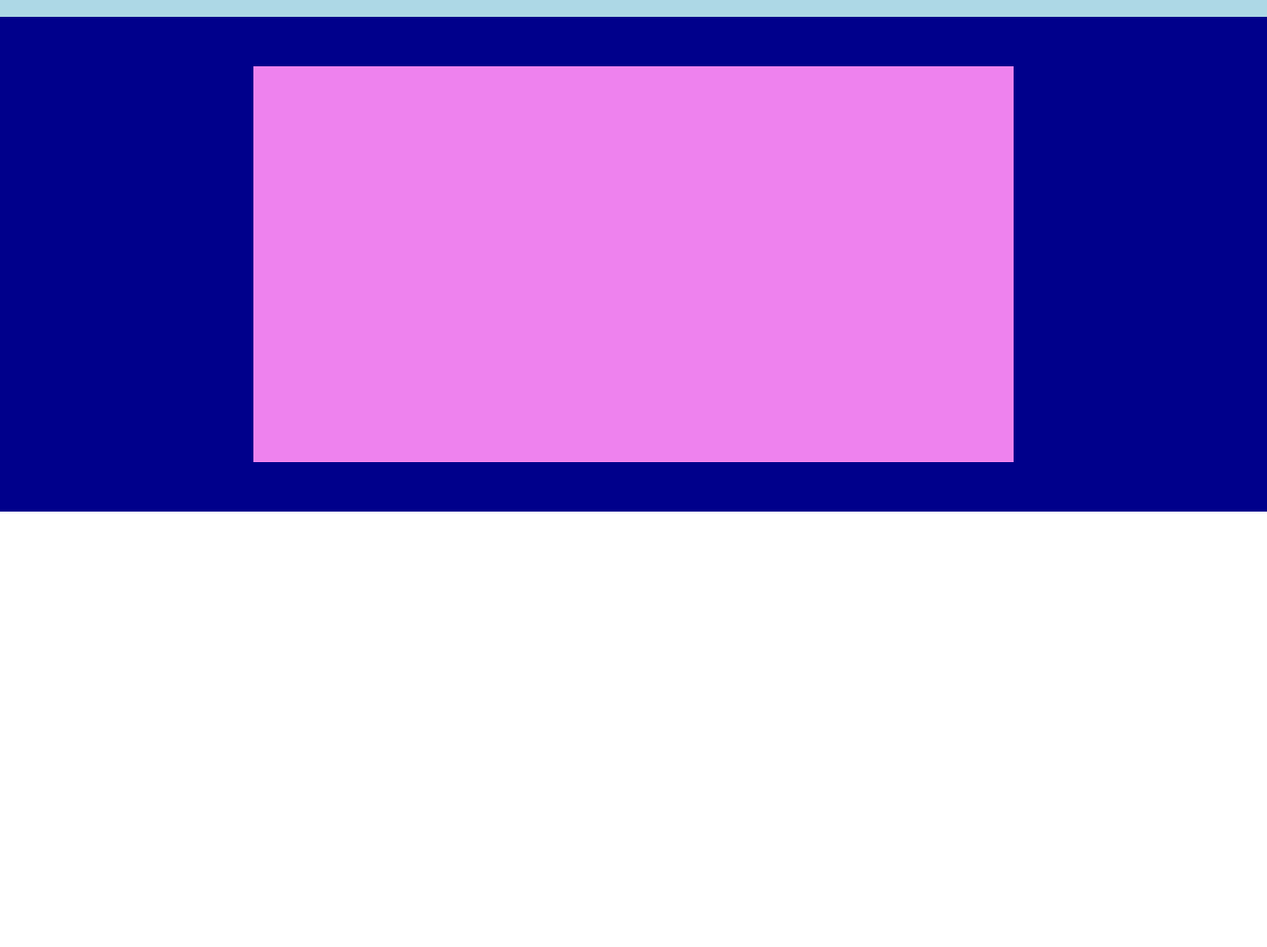
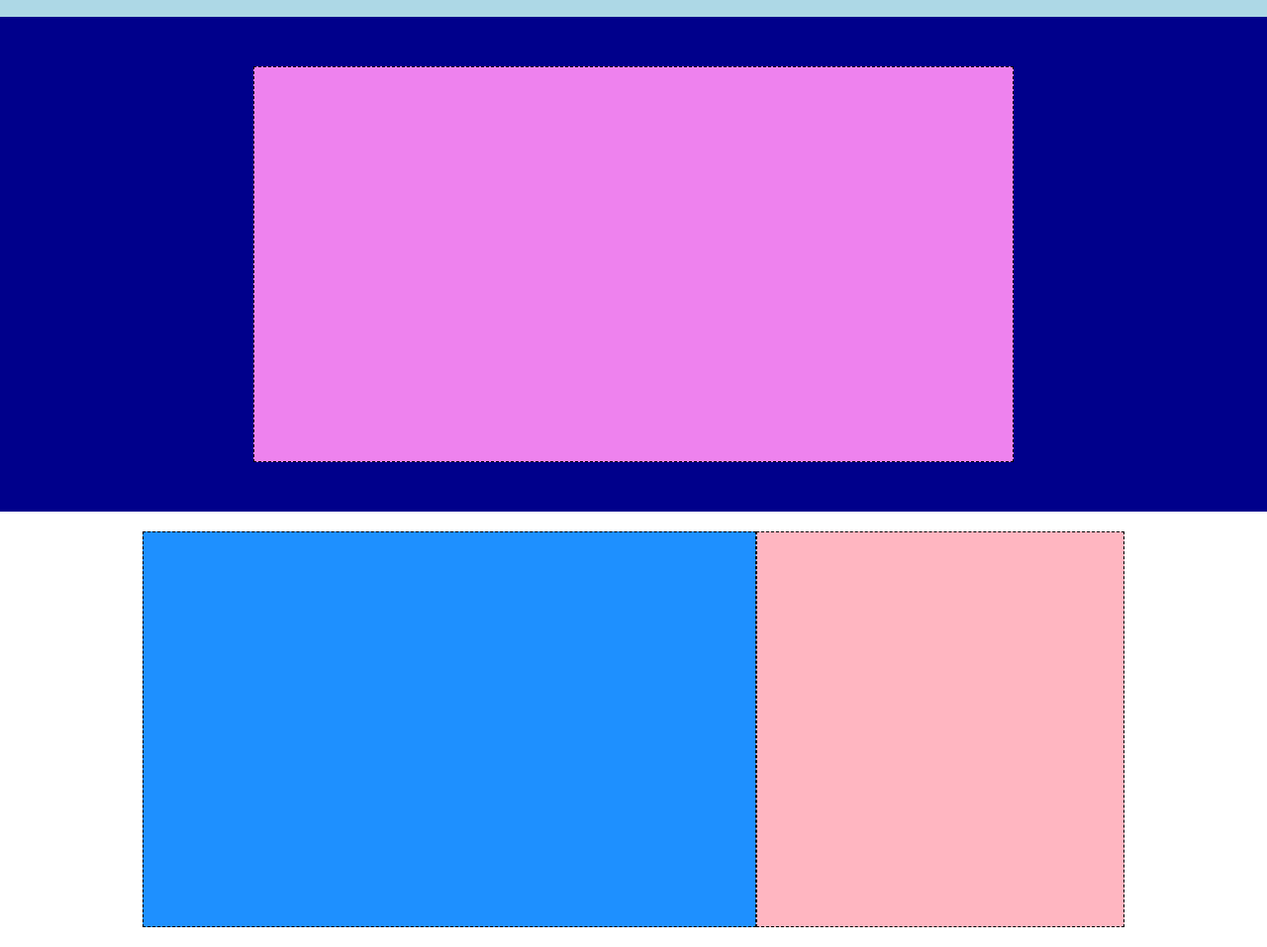
Before and after one commit to pasqualedimaro/htmlcss-struttura-discord, a plain HTML site: page index.html in a window 1280 px wide. Shown: the part 53-1010 px from the top of the page at 99% size. Before the commit the page ends 800 px from the top, so only its background shows below. Drawn offline with Linux system fonts and the light colour scheme.

Commit message:
prima sezione

```diff
--- a/css/style.css
+++ b/css/style.css
@@ -42,6 +42,7 @@ header {
 
 /* main */
 
+/*hero*/
 .hero {
   background-color: #00008b;
   height: 500px;
@@ -55,4 +56,27 @@ header {
   height: 80%;
   display: flex;
   width: 60%;
+  border: 1px dashed black;
 }
+
+/*sezioni*/
+.sezione1 {
+  display: flex;
+  justify-content: center;
+  padding: 20px;
+  background-color: #ffffff;
+}
+
+.elementosezione1 {
+  width: 50%;
+  height: 400px;
+  background-color: #1e90ff;
+  border: 1px dashed black;
+}
+
+.elementosezione2 {
+  width: 30%;
+  height: 400px;
+  background-color: #ffb6c1;
+  border: 1px dashed black;
+}
--- a/index.html
+++ b/index.html
@@ -16,6 +16,10 @@
       <div class="hero">
         <div class="elementohero"></div>
       </div>
+      <div class="sezione1">
+        <div class="elementosezione1"></div>
+        <div class="elementosezione2"></div>
+      </div>
     </main>
   </body>
 </html>
```
